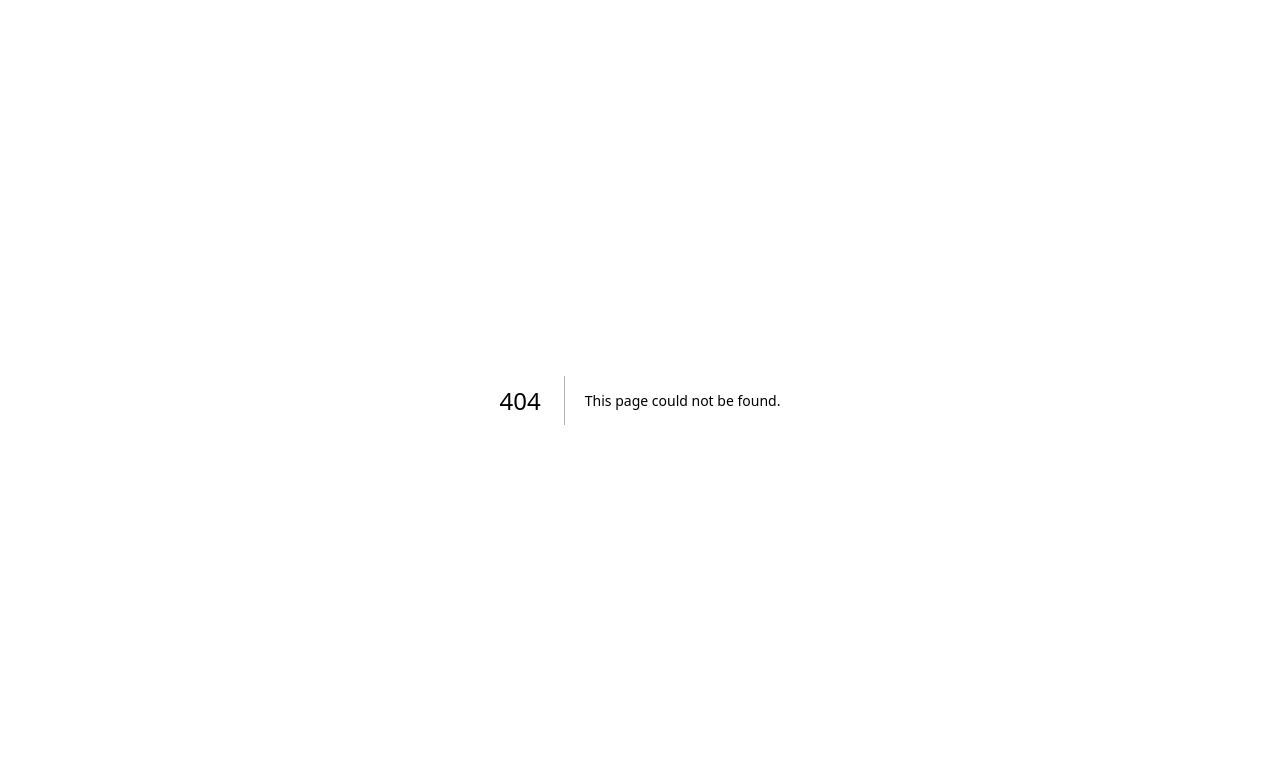
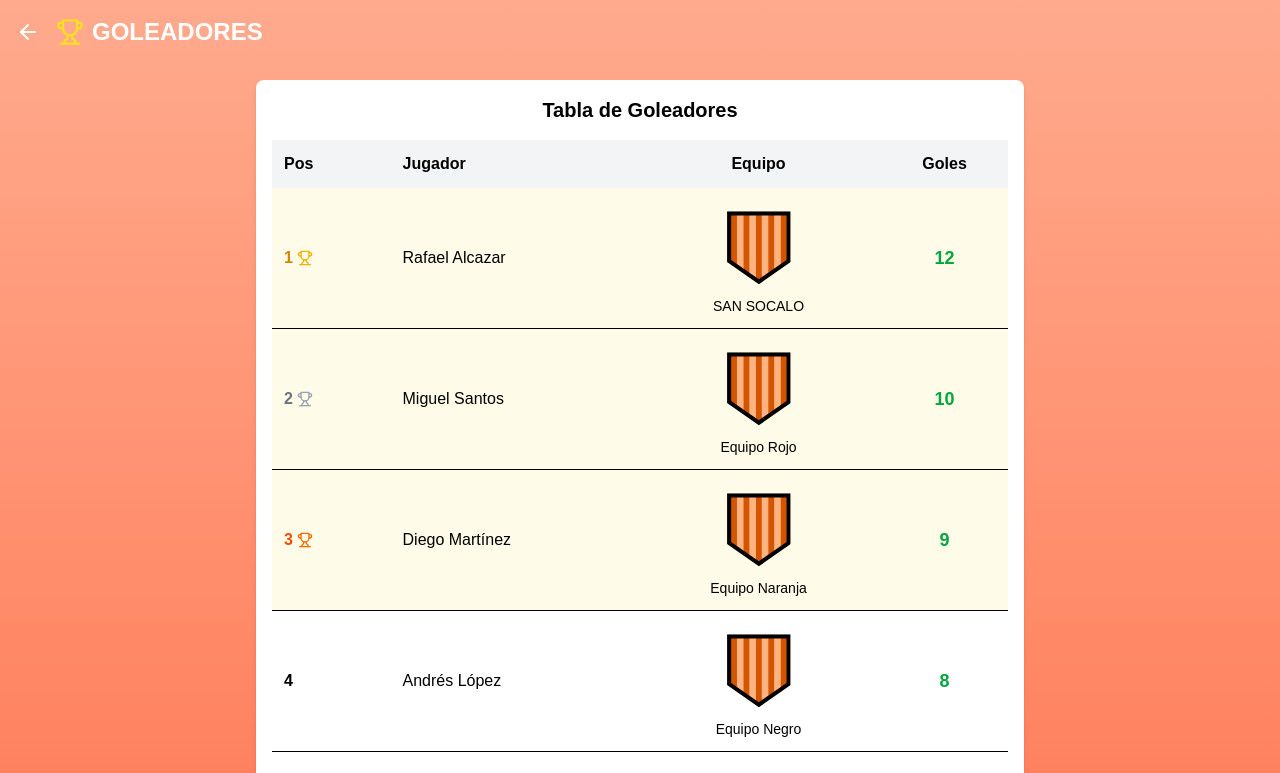
Before and after one commit to nacho1706/semana-ingeniera-app-front, a Next.js app: page /goleadores in a window 1280 px wide. Before the commit this address had no page. Shown: the top 773 px of the page. Built offline with nearby package versions, Linux system fonts and the light colour scheme.

Commit message:
design fixes and 'goleadores' page added

```diff
--- a/src/app/fixture/[id]/components/PartidoFecha.js
+++ b/src/app/fixture/[id]/components/PartidoFecha.js
@@ -12,7 +12,7 @@ const PartidoFecha = () => {
             height={64}
             alt={`Equipo 322 del grupo`}
           />
-          <span className="ml-2 overflow-hidden not-sm:hidden">San Socalo</span>
+          <span className="ml-2 overflow-hidden not-sm:hidden ">San Socalo</span>
         </div>
         <span className="ml-2 overflow-hidden sm:hidden col-start-2">
           San Socalo
@@ -36,8 +36,11 @@ const PartidoFecha = () => {
           />
         </div>
       </div>
-      <div className="text-center text-sm text-gray-500 mt-2">
+      <div className="text-center text-sm mt-2 font-bold">
         Fecha: 26/05/2025 - 17:30
+      </div>
+      <div className="text-center text-sm mt-1 font-bold">
+        Cancha: 1
       </div>
     </div>
   );
--- a/src/app/fixture/[id]/page.js
+++ b/src/app/fixture/[id]/page.js
@@ -64,11 +64,12 @@ export default function GrupoDetalle({ params }) {
       </header>
 
       <main className="flex-1 p-4">
+        <div className="sm:flex sm:flex-row sm:justify-center sm:align-center">
           <div className="bg-white rounded-lg shadow-md p-4 mb-6">
             <h2 className="text-xl font-bold mb-4 text-center">Equipos</h2>
 
             {/* Tabla de posiciones */}
-          <div className="overflow-x-auto sm:flex sm:justify-center">
+            <div className="overflow-x-auto sm:flex sm:justify-center sm:px-10">
               <table className="w-full sm:w-200 mb-4">
                 <thead>
                   <tr className="bg-gray-100">
@@ -112,20 +113,22 @@ export default function GrupoDetalle({ params }) {
               </table>
             </div>
 
-          <div className="text-xs text-gray-500 mb-4">
+            <div className="text-xs text-gray-500 mb-4 sm:flex sm:justify-center">
               <p>
                 PTS: Puntos, PJ: Partidos jugados, PG: Partidos ganados, PE:
                 Partidos empatados, PP: Partidos perdidos, GF: Goles a favor,
               </p>
             </div>
           </div>
-
+        </div>
         {/* Sección de partidos */}
           <div className="bg-white rounded-lg shadow-md p-4">
             <h2 className="text-xl font-bold mb-4 text-center">Partidos</h2>
             <div className="space-y-3">
-            <PartidoFecha/>
-            <PartidoFecha/>
+              <PartidoFecha />
+              <PartidoFecha />
+              <PartidoFecha />
+              <PartidoFecha />
             </div>
         </div>
       </main>
--- a/src/app/fixture/page.js
+++ b/src/app/fixture/page.js
@@ -4,7 +4,7 @@ import GroupBox from "@/app/fixture/components/group-box";
 
 export default function TournamentGroups() {
   return (
-    <div className="min-h-screen flex flex-col bg-gradient-to-b from-[#FF5501] via-[#ff7f5c] to-[#FF5501]">
+    <div className="min-h-screen flex flex-col bg-gradient-to-b from-[#FF5501] via-[#ff7f5c] to-[#FF5501] text-black">
       <header className="p-4 relative">
         <Link href="/" className="absolute top-4 left-4 text-white">
           <ArrowLeft size={24} />
--- /dev/null
+++ b/src/app/goleadores/page.js
@@ -0,0 +1,173 @@
+import { ArrowLeft, Trophy } from "lucide-react"
+import Image from "next/image"
+import Link from "next/link"
+
+const GoleadoresPage = () => {
+    const goleadores = [
+        {
+            id: 1,
+            nombre: "Rafael Alcazar",
+            equipo: "SAN SOCALO",
+            goles: 12,
+        },
+        {
+            id: 2,
+            nombre: "Miguel Santos",
+            equipo: "Equipo Rojo",
+            goles: 10,
+        },
+        {
+            id: 3,
+            nombre: "Diego Martínez",
+            equipo: "Equipo Naranja",
+            goles: 9,
+        },
+        {
+            id: 4,
+            nombre: "Andrés López",
+            equipo: "Equipo Negro",
+            goles: 8,
+        },
+        {
+            id: 5,
+            nombre: "Fernando García",
+            equipo: "Equipo Azul",
+            goles: 7,
+        },
+        {
+            id: 6,
+            nombre: "Roberto Silva",
+            equipo: "Equipo Rojo",
+            goles: 6,
+        },
+        {
+            id: 7,
+            nombre: "Luis Hernández",
+            equipo: "Equipo Naranja",
+            goles: 5,
+        },
+        {
+            id: 8,
+            nombre: "Pablo Morales",
+            equipo: "Equipo Negro",
+            goles: 4,
+        },
+    ]
+
+    return (
+        <div className="min-h-screen flex flex-col bg-gradient-to-b from-[#ffaa8d] via-[#ff7f5c] to-[#ff5533] text-black">
+            <header className="p-4 flex items-center">
+                <Link href="/" className="text-white mr-4">
+                    <ArrowLeft size={24} />
+                </Link>
+                <div className="flex items-center">
+                    <Trophy className="text-yellow-300 mr-2" size={28} />
+                    <h1 className="text-white text-2xl font-bold">GOLEADORES</h1>
+                </div>
+            </header>
+
+            <main className="flex-1 p-4">
+                <div className="bg-white rounded-lg shadow-md p-4 max-w-3xl mx-auto">
+                    <h2 className="text-xl font-bold mb-4 text-center">Tabla de Goleadores</h2>
+
+                    {/* Tabla de goleadores */}
+                    <div className="overflow-x-auto">
+                        <table className="w-full table-auto">
+                            <thead>
+                                <tr className="bg-gray-100">
+                                    <th className="p-3 text-left w-16">Pos</th>
+                                    <th className="p-3 text-left w-1/3">Jugador</th>
+                                    <th className="p-3 text-center w-1/3">Equipo</th>
+                                    <th className="p-3 text-center w-16">Goles</th>
+                                </tr>
+                            </thead>
+                            <tbody>
+                                {goleadores.map((jugador, index) => (
+                                    <tr key={jugador.id} className={`border-b ${index < 3 ? "bg-yellow-50" : ""}`}>
+                                        <td className="p-3">
+                                            <div className="flex items-center">
+                                                <span
+                                                    className={`font-bold ${index === 0 ? "text-yellow-600" : index === 1 ? "text-gray-500" : index === 2 ? "text-orange-600" : ""}`}
+                                                >
+                                                    {index + 1}
+                                                </span>
+                                                {index < 3 && (
+                                                    <Trophy
+                                                        size={16}
+                                                        className={`ml-1 ${index === 0 ? "text-yellow-500" : index === 1 ? "text-gray-400" : "text-orange-500"}`}
+                                                    />
+                                                )}
+                                            </div>
+                                        </td>
+                                        <td className="p-3">
+                                            <span className="font-medium">{jugador.nombre}</span>
+                                        </td>
+                                        <td className="p-3">
+                                            <div className="flex items-center justify-center sm:flex sm:flex-col">
+                                                <div className="mr-2 sm:mr-0">
+                                                    <Image
+                                                        className="w-16 h-16 mx-auto sm:h-24"
+                                                        src="/teams/escudo_test.svg"
+                                                        width={64}
+                                                        height={64}
+                                                        alt={`Equipo ${jugador.equipo}`}
+                                                    />
+                                                </div>
+                                                <span className="text-sm hidden sm:inline">{jugador.equipo}</span>
+                                            </div>
+                                        </td>
+                                        <td className="p-3 text-center">
+                                            <span className="font-bold text-lg text-green-600">{jugador.goles}</span>
+                                        </td>
+                                    </tr>
+                                ))}
+                            </tbody>
+                        </table>
+                    </div>
+
+                    {/* Estadísticas adicionales */}
+                    <div className="mt-6 grid grid-cols-1 md:grid-cols-3 gap-4">
+                        <div className="bg-yellow-50 p-4 rounded-lg text-center">
+                            <Trophy className="text-yellow-500 mx-auto mb-2" size={24} />
+                            <h3 className="font-bold text-lg">Máximo Goleador</h3>
+                            <p className="text-sm text-gray-600">{goleadores[0].nombre}</p>
+                            <p className="text-2xl font-bold text-yellow-600">{goleadores[0].goles} goles</p>
+                            <Image
+                                className="w-14 h-14 mx-auto sm:h-24 mt-4"
+                                src="/teams/escudo_test.svg"
+                                width={32}
+                                height={32}
+                                alt={`Equipo ${goleadores[0].equipo}`}
+                            />
+                            <p className="text-sm text-gray-600">{goleadores[0].equipo}</p>
+                        </div>
+
+                        <div className="bg-blue-50 p-4 rounded-lg text-center">
+                            <div className="text-blue-500 mx-auto mb-2 text-2xl">⚽</div>
+                            <h3 className="font-bold text-lg">Total de Goles Torneo</h3>
+                            <p className="text-2xl font-bold text-blue-600">100</p>
+                        </div>
+
+                        <div className="bg-green-50 p-4 rounded-lg text-center">
+                            <div className="text-green-500 mx-auto mb-2 text-2xl">🎯</div>
+                            <h3 className="font-bold text-lg">Equipo más goleador</h3>
+                            <div className="sm:pt-11">
+                            <Image
+                                className="w-14 h-14 mx-auto sm:h-24 mt-4"
+                                src="/teams/escudo_test.svg"
+                                width={32}
+                                height={32}
+                                alt={`Equipo ${goleadores[0].equipo}`}
+                            />
+                            <p className="text-sm text-gray-600">{goleadores[0].equipo}</p>
+                            </div>
+                        </div>
+                    </div>
+                </div>
+            </main>
+        </div>
+    )
+}
+
+
+export default GoleadoresPage;
--- a/src/app/page.js
+++ b/src/app/page.js
@@ -64,7 +64,7 @@ export default function Home() {
             </Link>
             <Link
               className="bg-white text-black px-10 py-2 rounded-xl font-medium"
-              href="#"
+              href="/goleadores"
             >
               GOLEADORES
             </Link>
```
Lines whose indentation alone changed are shown as unchanged.
